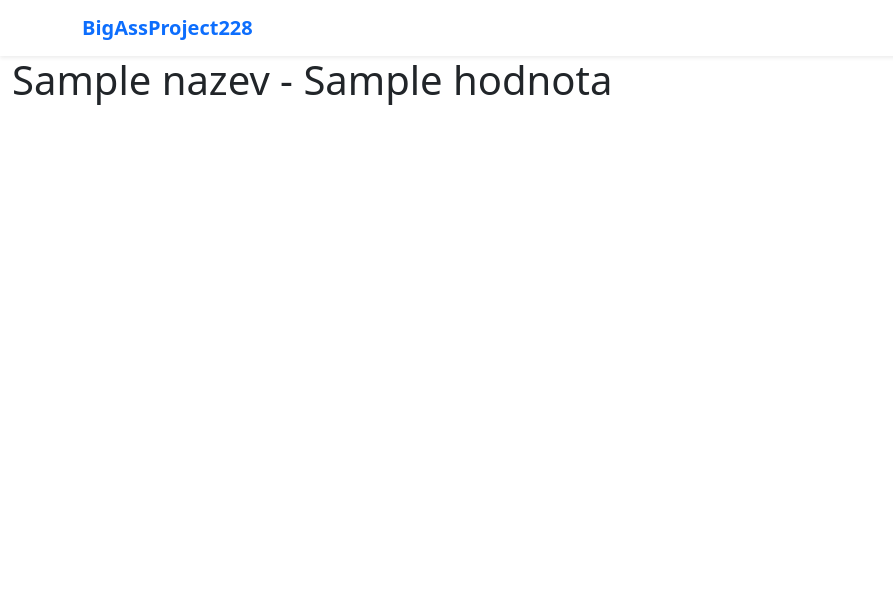
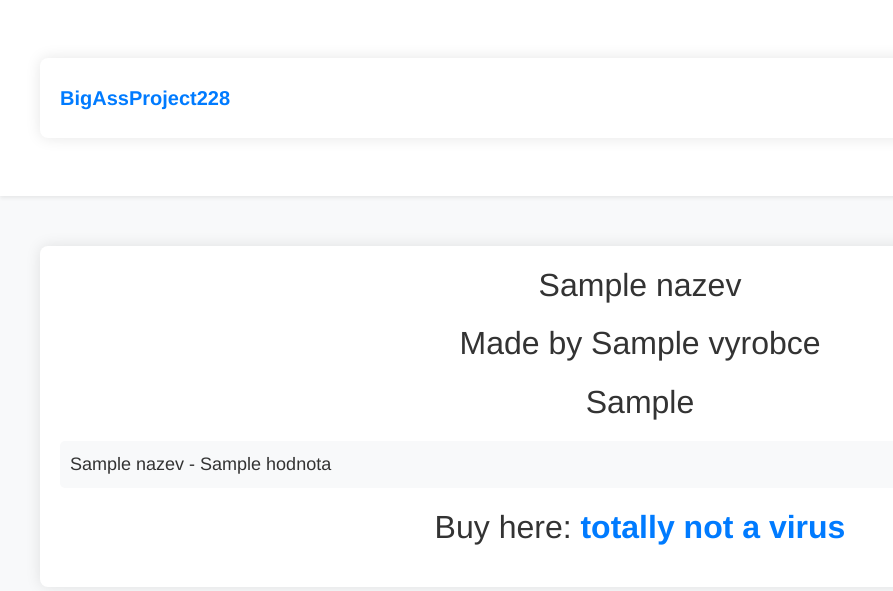
Before and after one commit to Veckot/velkyproject, a CodeIgniter 4 app: the page made by app/Views/main/komponent.php in a window 1280 px wide. Shown: the top 591 px of the page, without its empty margins (0-893 px from the left). Run offline with PHP 8.4 and a stand-in for CodeIgniter, Linux system fonts and the light colour scheme; the template is opened without the code that fills it: most values are stand-ins (such as "Sample title", 1, 10 or a date in 2020); data that the repository does not hold is empty; some libraries are stand-ins or nearby versions.

Commit message:
13.03.2025 skola

```diff
--- a/app/Config/Pager.php
+++ b/app/Config/Pager.php
@@ -21,7 +21,7 @@ class Pager extends BaseConfig
      * @var array<string, string>
      */
     public array $templates = [
-        'default_full'   => 'CodeIgniter\Pager\Views\default_full',
+        'default_full'   => 'App\Views\Pager\default_full',
         'default_simple' => 'CodeIgniter\Pager\Views\default_simple',
         'default_head'   => 'CodeIgniter\Pager\Views\default_head',
     ];
--- a/app/Views/main/komponent.php
+++ b/app/Views/main/komponent.php
@@ -7,13 +7,79 @@
     <meta charset="UTF-8">
     <meta name="viewport" content="width=device-width, initial-scale=1.0">
     <title>Komponent</title>
+    <link href="https://stackpath.bootstrapcdn.com/bootstrap/4.5.2/css/bootstrap.min.css" rel="stylesheet">
+    <style>
+        body {
+            font-family: 'Helvetica Neue', Helvetica, Arial, sans-serif;
+            background-color: #f8f9fa;
+            color: #333;
+            margin: 0;
+            padding: 0;
+        }
+        .container {
+            max-width: 1200px;
+            margin: 50px auto;
+            padding: 20px;
+            background-color: #ffffff;
+            box-shadow: 0 0 15px rgba(0, 0, 0, 0.1);
+            border-radius: 8px;
+        }
+        h1 {
+            color: #333;
+            font-size: 32px;
+            margin-bottom: 20px;
+            text-align: center;
+        }
+        .img-fluid {
+            display: block;
+            max-width: 100%;
+            height: auto;
+            margin: 0 auto 20px;
+            border-radius: 8px;
+        }
+        .parametr {
+            font-size: 18px;
+            margin-bottom: 10px;
+            padding: 10px;
+            background-color: #f8f9fa;
+            border-radius: 5px;
+        }
+        .buy-link {
+            display: block;
+            text-align: center;
+            margin-top: 20px;
+            font-size: 18px;
+        }
+        .buy-link a {
+            color: #007bff;
+            text-decoration: none;
+            font-weight: bold;
+        }
+        .buy-link a:hover {
+            text-decoration: underline;
+        }
+    </style>
 </head>
 
 <body>
-    <?php foreach ($parametr as $p): ?>
-        <h1><?php echo $p->nazev?> - <?php echo $p->hodnota?></h1>
-    <?php endforeach; ?>
+    <div class="container">
+        <?php $imgKomponent = array(
+                        "src" => base_url("MoodleSracky/komponenty/" .$komponent->pic),
+                        "alt" => "Komponent",
+                        "class" => "img-fluid",
+                        "style" => "width: 300px; height: auto;"
+                    ); ?>
+        <h1><?php echo $komponent->nazev?></h1>
+        <h1>Made by <?php echo $komponent->vyrobce?></h1>
+        <h1><?php echo $komponent->typKomponent?></h1>
+        <?= img($imgKomponent);?>
+        <?php foreach ($parametr as $p): ?>
+            <div class="parametr"><?php echo $p->nazev?> - <?php echo $p->hodnota?></div>
+        <?php endforeach; ?>
+        <div class="buy-link">
+            <h1>Buy here: <?= anchor($komponent->odkaz, "totally not a virus"); ?></h1>
+        </div>
+    </div>
 </body>
-
 </html>
 <?= $this->endSection(); ?>
```
Also changed, not shown: app/Controllers/Main.php (+27 -6 lines), app/Views/Pager/default_full.php (added, +41 -0 lines), app/Views/main/komponentyVyrobce.php (+7 -1 lines).
